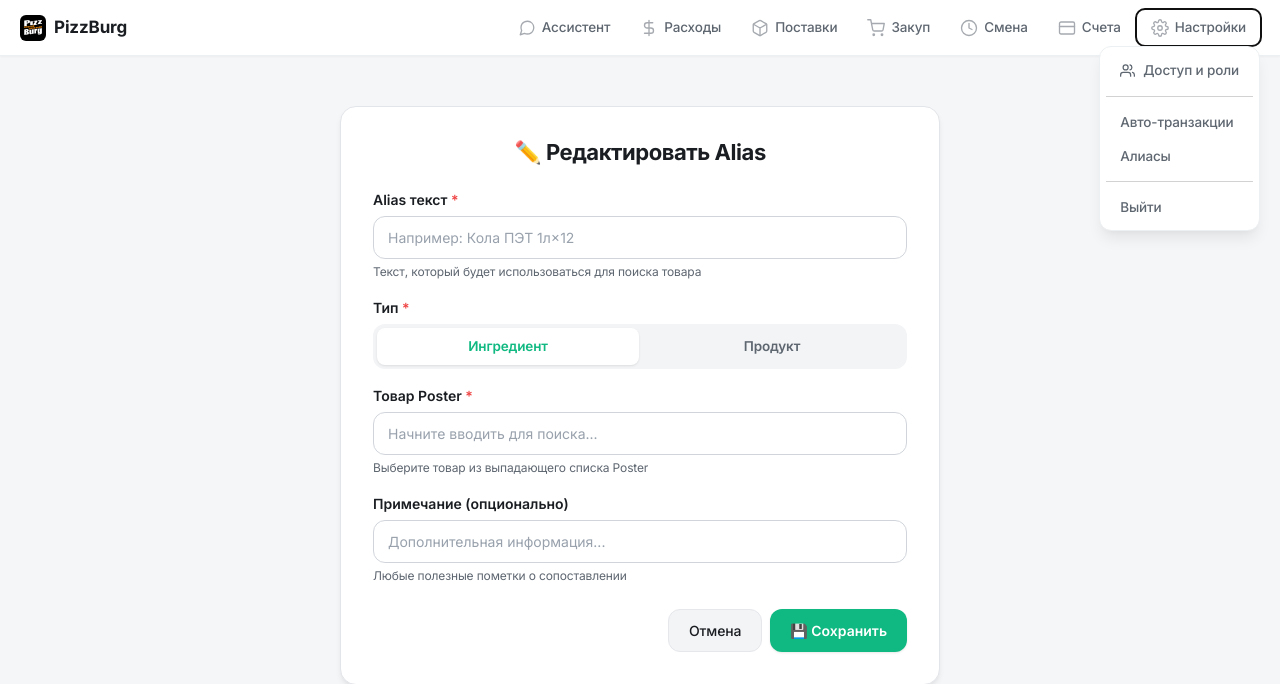
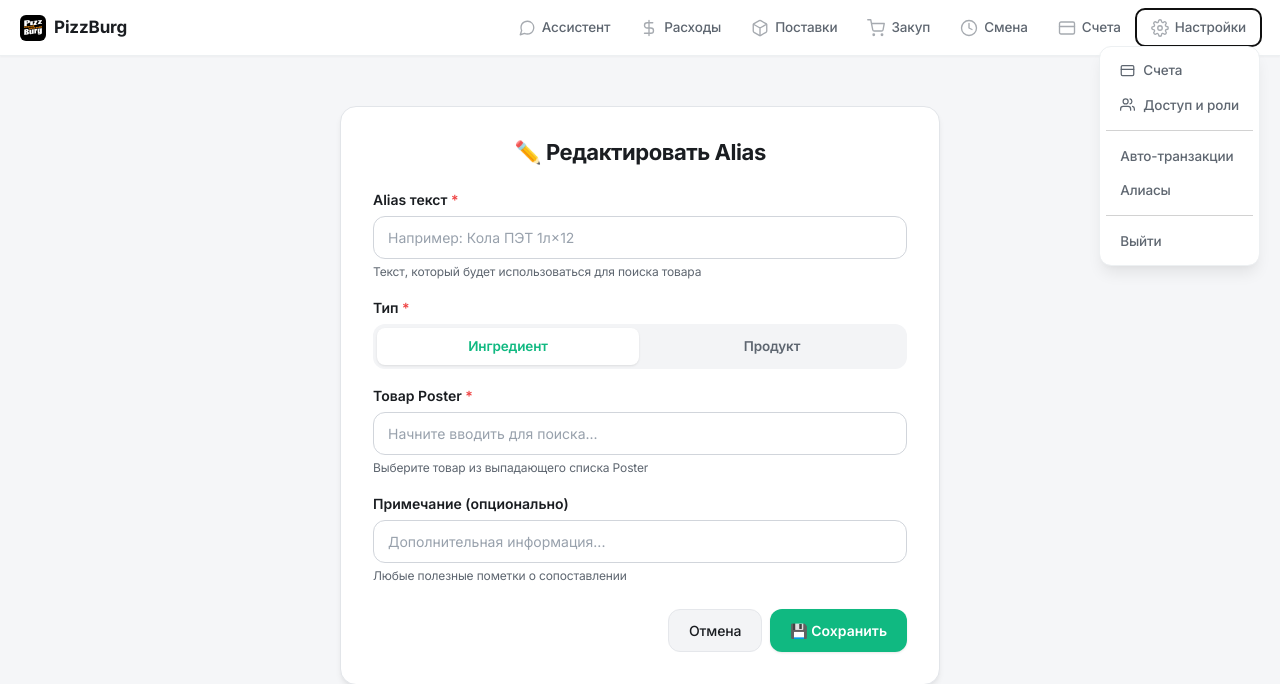
Before and after one commit to Muahhidun/poster-helper-bot, a Python web app: template templates/alias_form.html in a window 1280 px wide, after a click on "Настройки". Shown: the top 684 px of the page. Run offline with Jinja, Linux system fonts and the light colour scheme; the template is opened without the code that fills it, so the values that code supplies are empty.

Commit message:
style: add Accounts link to dropdown menu in base.html

```diff
--- a/templates/base.html
+++ b/templates/base.html
@@ -240,6 +240,7 @@
                     </a>
                     <ul class="dropdown-menu dropdown-menu-end">
                         {% if session.get('role') == 'owner' or not session.get('role') %}
+                        <li><a class="dropdown-item d-flex align-items-center gap-2" href="/accounts"><svg width="15" height="15" viewBox="0 0 24 24" fill="none" stroke="currentColor" stroke-width="2" stroke-linecap="round" stroke-linejoin="round"><rect x="2" y="4" width="20" height="16" rx="2"/><line x1="2" y1="10" x2="22" y2="10"/></svg>Счета</a></li>
                         <li><a class="dropdown-item d-flex align-items-center gap-2" href="/settings/access"><svg width="15" height="15" viewBox="0 0 24 24" fill="none" stroke="currentColor" stroke-width="2" stroke-linecap="round" stroke-linejoin="round"><path d="M17 21v-2a4 4 0 00-4-4H5a4 4 0 00-4 4v2"/><circle cx="9" cy="7" r="4"/><path d="M23 21v-2a4 4 0 00-3-3.87"/><path d="M16 3.13a4 4 0 010 7.75"/></svg>Доступ и роли</a></li>
                         <li><hr class="dropdown-divider"></li>
                         {% endif %}
```
